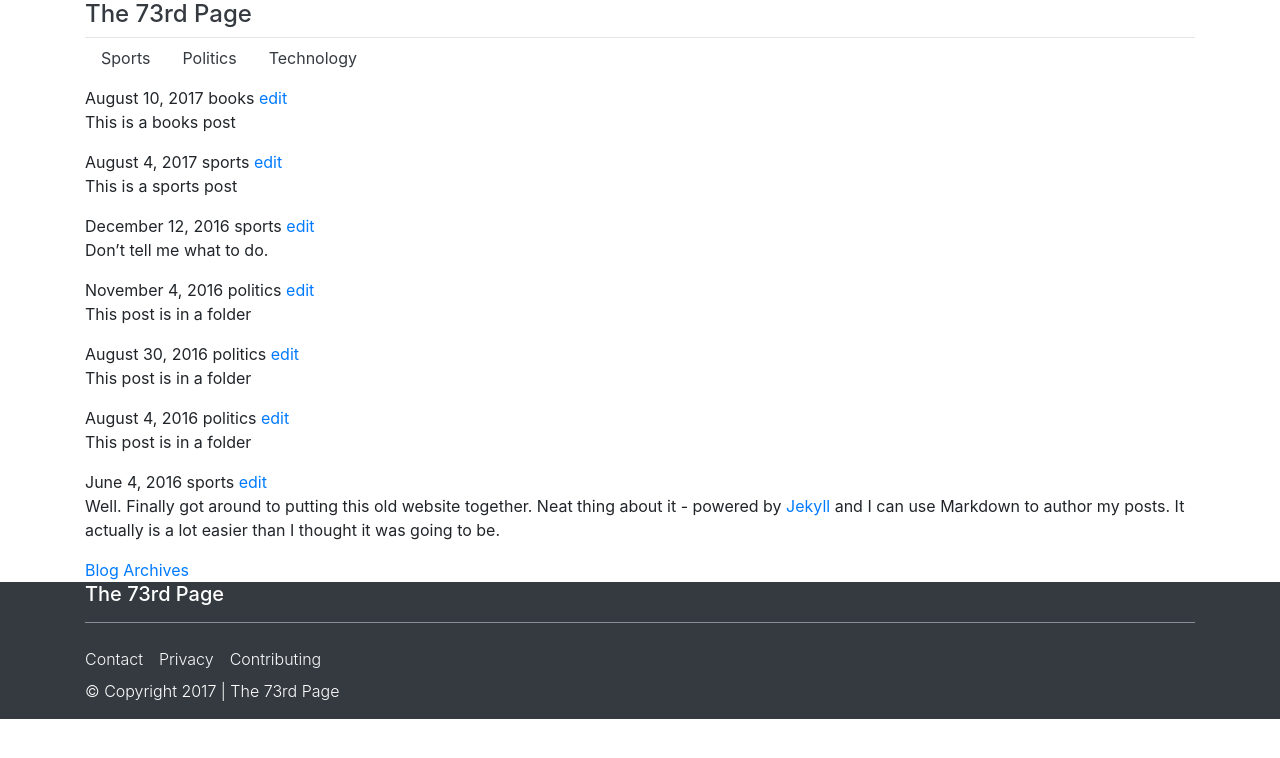
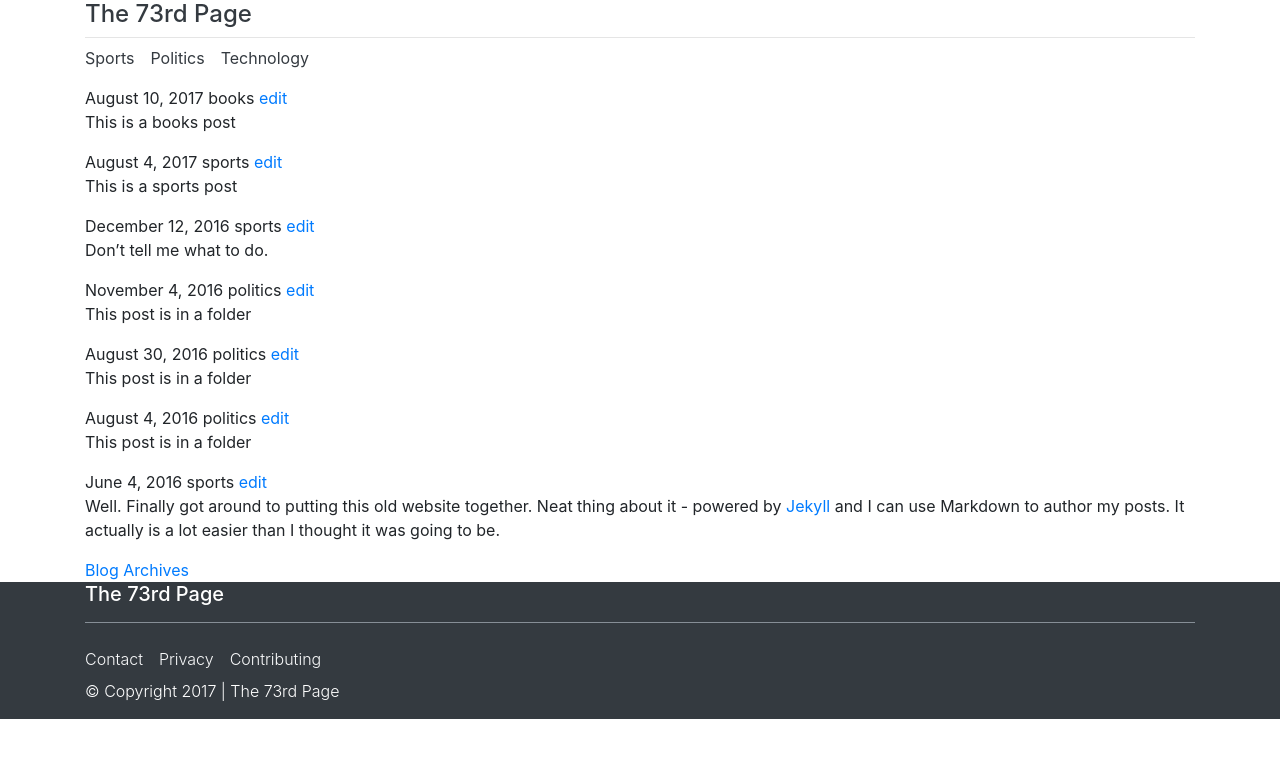
Before and after one commit to SevenZeroThree/The-73rd-Page, a Jekyll site: the page built from index.html, in a window 1280 px wide. Shown: the top 758 px of the page. Built offline with Jekyll 4.4.1, drawn with Linux system fonts in a browser that asks for light colours; the list of posts is cut into pages by our own code.

Commit message:
remove left padding on main navigation items to make the left margins line up

```diff
--- a/_includes/header.html
+++ b/_includes/header.html
@@ -12,7 +12,7 @@
 					{% assign nav_pages = site.pages | where: "in_nav", true | sort: 'navigation.position'%}
 					{% for page in nav_pages %}
 					<li class="nav-item">
-						<a class="nav-link text-dark" href="{{ page.url | prepend: site.baseurl }}" data-position="{{ page.navigation.position }}">{{ page.navigation.title }}</a>
+						<a class="nav-link text-dark pl-0" href="{{ page.url | prepend: site.baseurl }}" data-position="{{ page.navigation.position }}">{{ page.navigation.title }}</a>
 					</li>
 					{% endfor %}
 				</ul>
```
